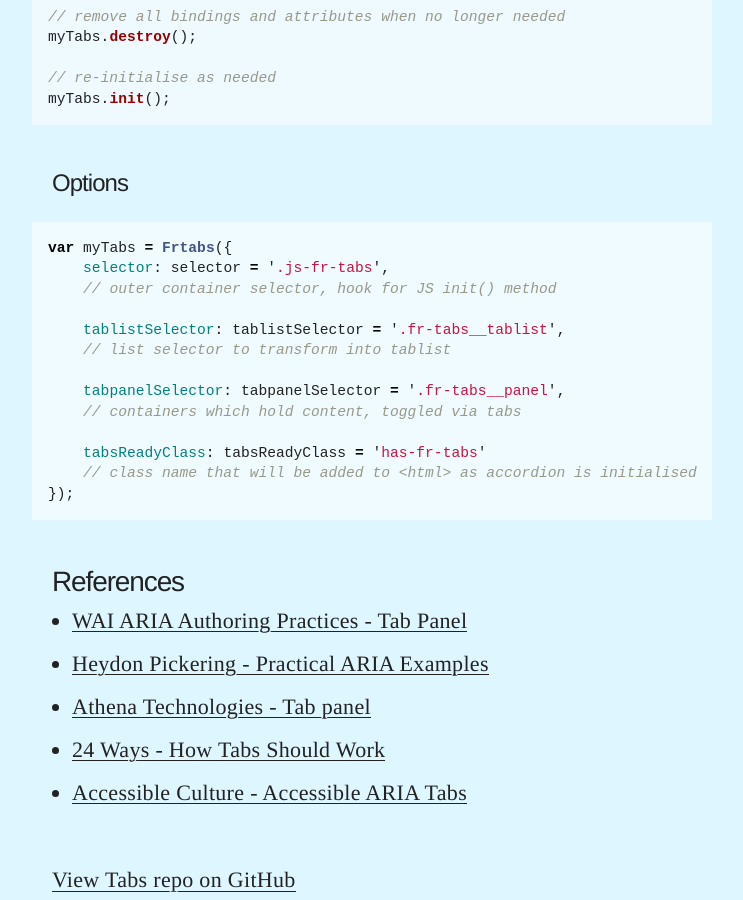
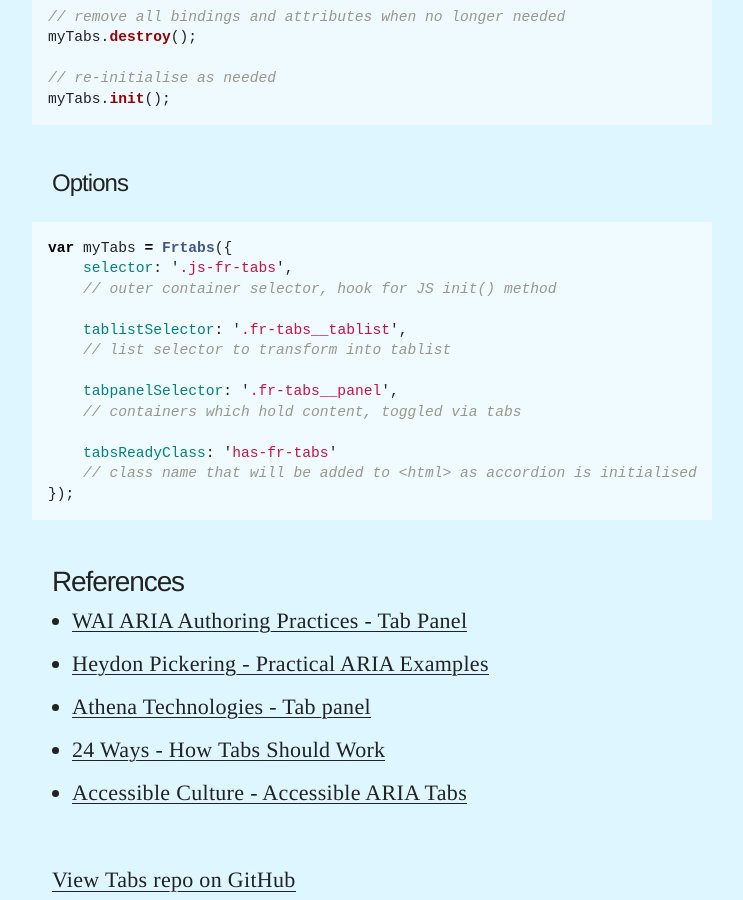
Before and after one commit to frend/frend.co, a Jekyll site: the page built from _components/tabs/tabs.md, in a window 1280 px wide and 900 px high, scrolled down 2537 px. Shown: the whole window, without its empty margins (268-1011 px from the left). Built offline with Jekyll 4.4.1, drawn with Linux system fonts in a browser that asks for light colours.

```diff
--- a/_components/tabs/tabs.md
+++ b/_components/tabs/tabs.md
@@ -80,16 +80,16 @@ myTabs.init();
 
 ~~~ js
 var myTabs = Frtabs({
-	selector: selector = '.js-fr-tabs',
+	selector: '.js-fr-tabs',
 	// outer container selector, hook for JS init() method
 
-	tablistSelector: tablistSelector = '.fr-tabs__tablist',
+	tablistSelector: '.fr-tabs__tablist',
 	// list selector to transform into tablist
 
-	tabpanelSelector: tabpanelSelector = '.fr-tabs__panel',
+	tabpanelSelector: '.fr-tabs__panel',
 	// containers which hold content, toggled via tabs
 
-	tabsReadyClass: tabsReadyClass = 'has-fr-tabs'
+	tabsReadyClass: 'has-fr-tabs'
 	// class name that will be added to <html> as accordion is initialised
 });
 ~~~
```
Also changed, not shown: _components/tooltip/tooltip.md (+4 -4 lines).
